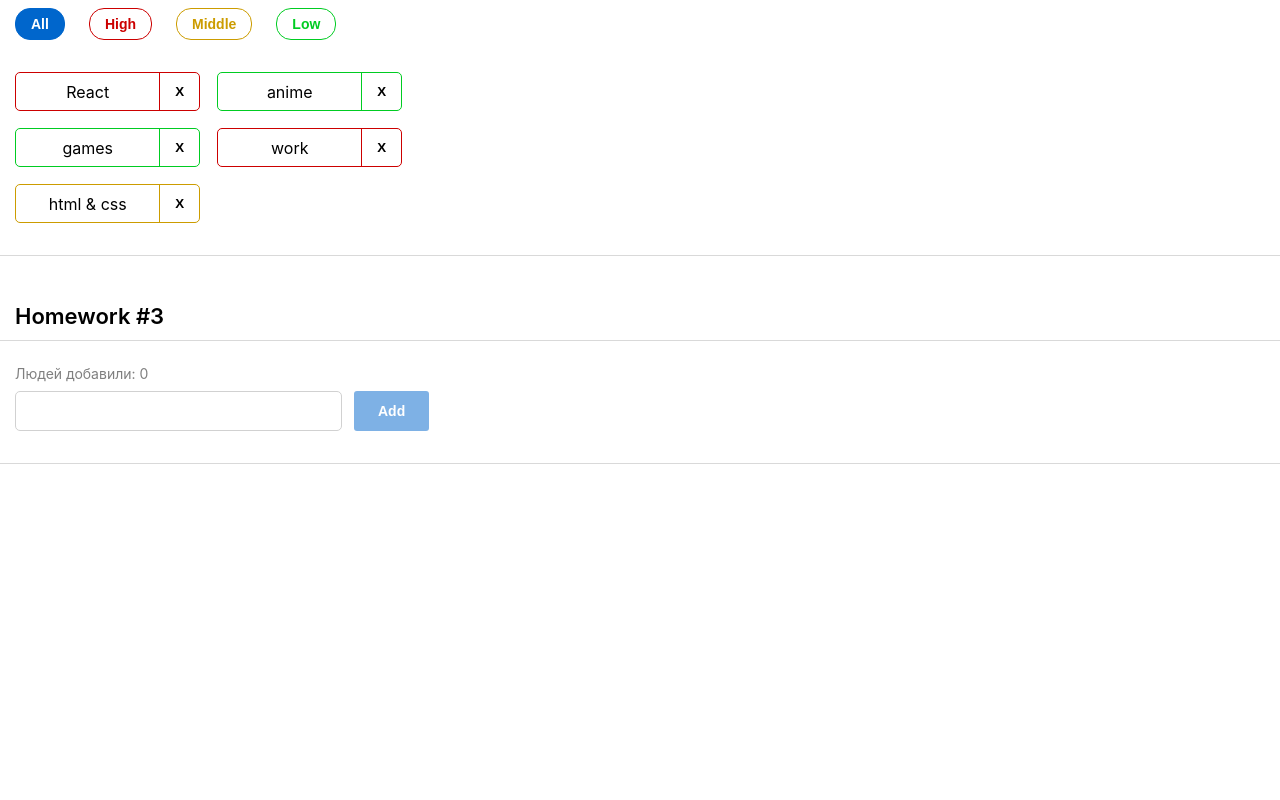
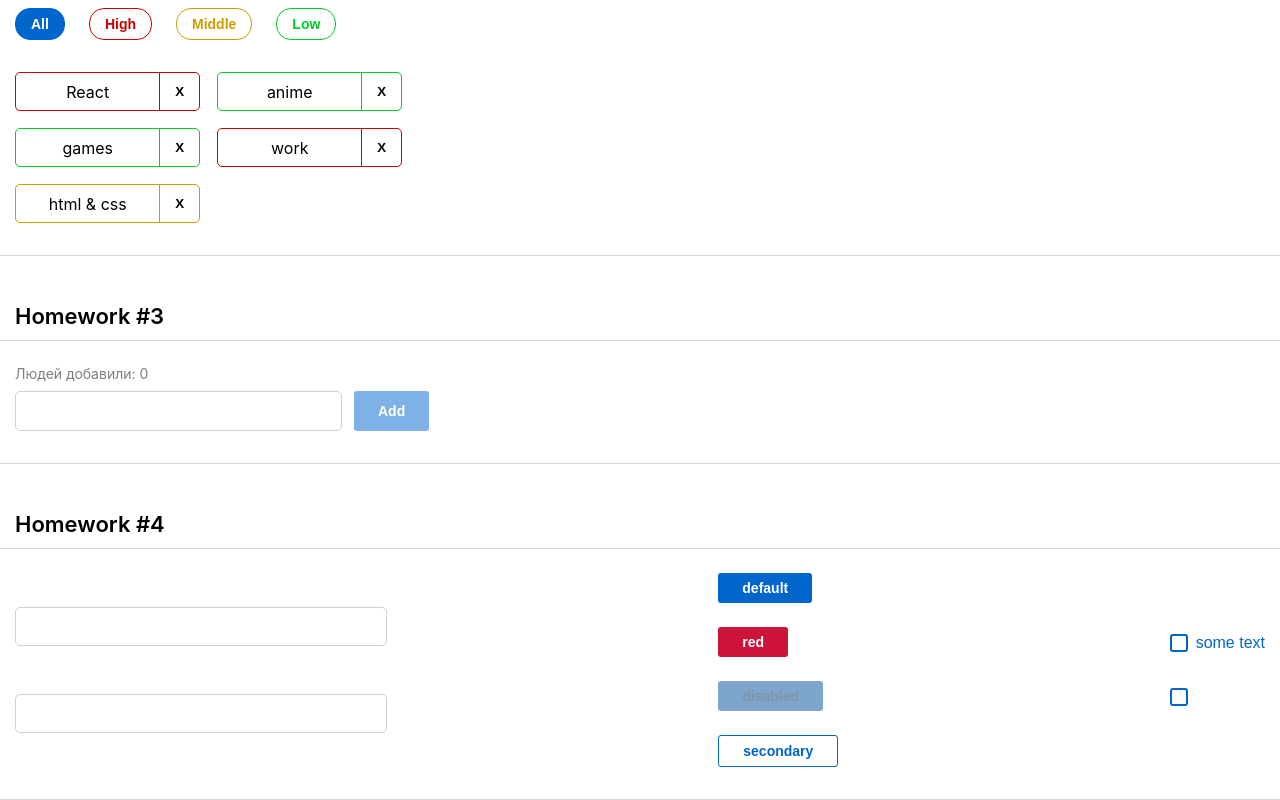
Before and after one commit to IgorKudlo/hws2, a React (Create React App) app: page / in a window 1280 px wide. Shown: the part 497-1297 px from the top of the page. Before the commit the page ends 961 px from the top, so only its background shows below. Built offline with nearby package versions, Linux system fonts and the light colour scheme.

Commit message:
feat: hw4

```diff
--- a/src/s1-main/App.tsx
+++ b/src/s1-main/App.tsx
@@ -3,6 +3,7 @@
 import HW1 from '../s2-homeworks/hw01/HW1'
 import HW2 from '../s2-homeworks/hw02/HW2';
 import HW3 from '../s2-homeworks/hw03/HW3';
+import HW4 from '../s2-homeworks/hw04/HW4';
 
 function App() {
     return (
@@ -11,7 +12,7 @@
             {/*раскомментировать по ходу выполнения*/}
             <HW2/>
             <HW3/>
-            {/*<HW4/>*/}
+            <HW4/>
 
             {/*при выполнении дз 5 и более - закомментировать здесь дз 1-4, так как они есть внутри дз 5*/}
             {/*<HW5/>*/}
--- a/src/s2-homeworks/hw04/common/c1-SuperInputText/SuperInputText.module.css
+++ b/src/s2-homeworks/hw04/common/c1-SuperInputText/SuperInputText.module.css
@@ -2,6 +2,10 @@
 }
 
 .input {
+    width: 372px;
+    padding: 11px 12px;
+    border: 1px solid #D1D1D1;
+    border-radius: 5px;
 }
 
 .inputWrapper {
--- a/src/s2-homeworks/hw04/common/c2-SuperButton/SuperButton.module.css
+++ b/src/s2-homeworks/hw04/common/c2-SuperButton/SuperButton.module.css
@@ -1,16 +1,31 @@
 .button {
+    padding: 5px 24px;
+    font-weight: 600;
+    font-size: 14px;
+    line-height: 20px;
+    border: none;
+    background: #0066CC;
+    border-radius: 3px;
+    color: #FFFFFF;
 }
 
 .disabled {
+    color: #002E5C;
+    background: #004D99;
+    opacity: 0.5;
 }
 
 .secondary {
+    color: #0066CC;
+    background-color: #FFFFFF;
+    border: 1px solid #0066CC;
 }
 
 .default {
 }
 
 .red {
+    background: #CC1439;
 }
 
 .default:hover {
--- a/src/s2-homeworks/hw04/common/c2-SuperButton/SuperButton.tsx
+++ b/src/s2-homeworks/hw04/common/c2-SuperButton/SuperButton.tsx
@@ -18,10 +18,9 @@
     }
 ) => {
     const finalClassName = s.button
-        // + (disabled
-        //         ? ...
-        //         : xType === 'red'
-        //             ? ...
+        + (disabled ? ' ' + s.disabled :
+        xType === 'red' ? ' ' + s.red :
+        xType === 'secondary' ? ' ' + s.secondary : '')
         + (className ? ' ' + className : '') // задачка на смешивание классов
 
     return (
--- a/src/s2-homeworks/hw04/common/c3-SuperCheckbox/SuperCheckbox.tsx
+++ b/src/s2-homeworks/hw04/common/c3-SuperCheckbox/SuperCheckbox.tsx
@@ -28,6 +28,8 @@
 ) => {
     const onChangeCallback = (e: ChangeEvent<HTMLInputElement>) => {
         // задачка на написание онченджа
+      onChange?.(e)
+      onChangeChecked?.(e.currentTarget.checked);
 
     }
 
```
Also changed, not shown: 1 other file (tests, documents, lock files or other folders).
